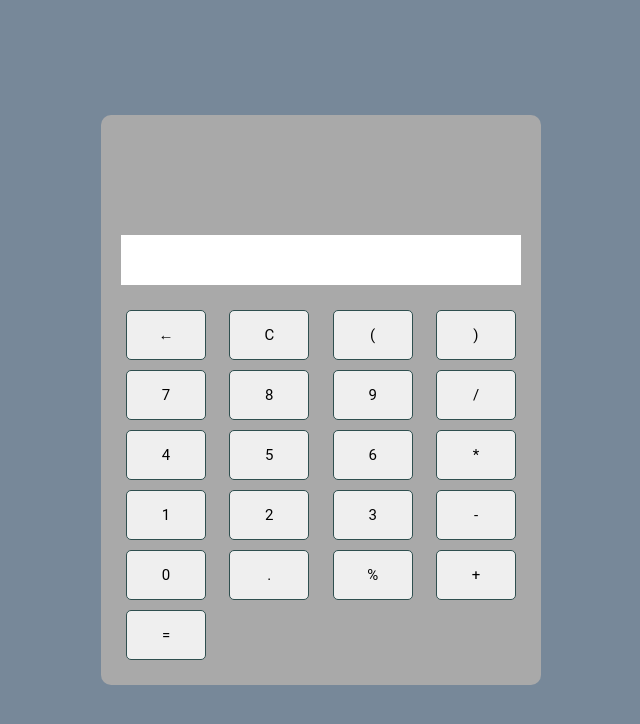
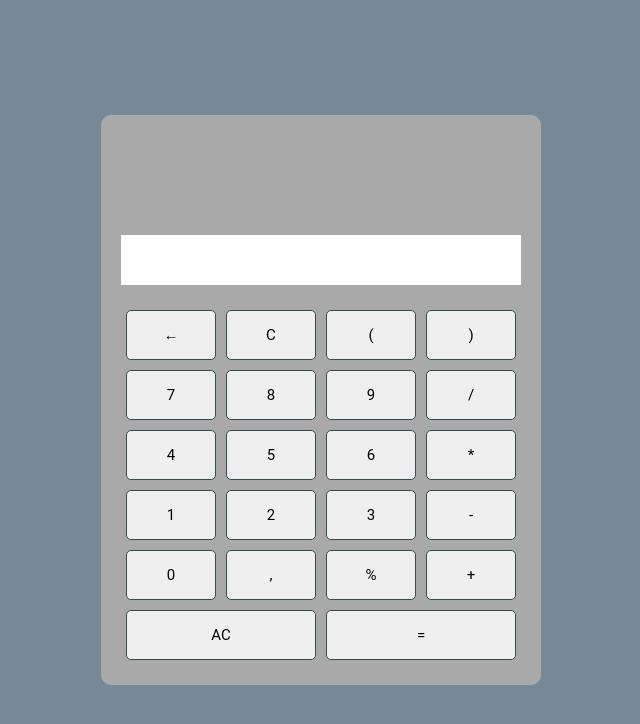
Before and after one commit to Aubanyx/calculatrice, a React (Create React App) app: page / in a window 1280 px wide. Shown: the top 724 px of the page, without its empty margins (319-959 px from the left). Built offline with nearby package versions, Linux system fonts and the light colour scheme.

Commit message:
implementation mathJS & others details

```diff
--- a/package.json
+++ b/package.json
@@ -6,6 +6,7 @@
     "@testing-library/jest-dom": "^5.17.0",
     "@testing-library/react": "^13.4.0",
     "@testing-library/user-event": "^13.5.0",
+    "mathjs": "^12.3.0",
     "react": "^18.2.0",
     "react-dom": "^18.2.0",
     "react-scripts": "5.0.1",
--- a/src/App.js
+++ b/src/App.js
@@ -1,4 +1,5 @@
 import React, { useState } from 'react'
+import { evaluate } from 'mathjs'
 import Display from './components/Display'
 import Button from './components/Button'
 import './assets/scss/reset.scss'
@@ -11,24 +12,25 @@ function App() {
   const handleButtonClick = (value) => {
     if (value === '=') {
       try {
-        const result = eval(input)
+        const expression = input.replace(/,/g, '.').replace(/%/g, '/100')
+        const result = evaluate(expression)
         setHistory([...history, `${input} = ${result}`])
-        setInput(String(result))
+        setInput('')
       } catch (error) {
         setInput('Erreur')
       }
     } else if (value === 'C') {
       setInput('')
+    } else if (value === 'AC') {
+      setInput('')
+      setHistory([])
     } else if (value === '←') {
       setInput(input.slice(0, -1))
-    } else if (value === '%') {
-      setInput(input + '/100')
     } else {
       setInput(input + value)
     }
   }
 
-  // Exemple simple de boutons pour la calculatrice
   const buttons = [
     '←',
     'C',
@@ -47,9 +49,10 @@ function App() {
     '3',
     '-',
     '0',
-    '.',
+    ',',
     '%',
     '+',
+    'AC',
     '=',
   ]
 
--- a/src/assets/scss/App.scss
+++ b/src/assets/scss/App.scss
@@ -61,6 +61,7 @@ body {
         border: 1px solid darkslategray;
         border-radius: 0.5rem;
         font-size: 1.5rem;
+        flex-grow: 1;
       }
     }
   }
```
Also changed, not shown: 1 other file (tests, documents, lock files or other folders).
